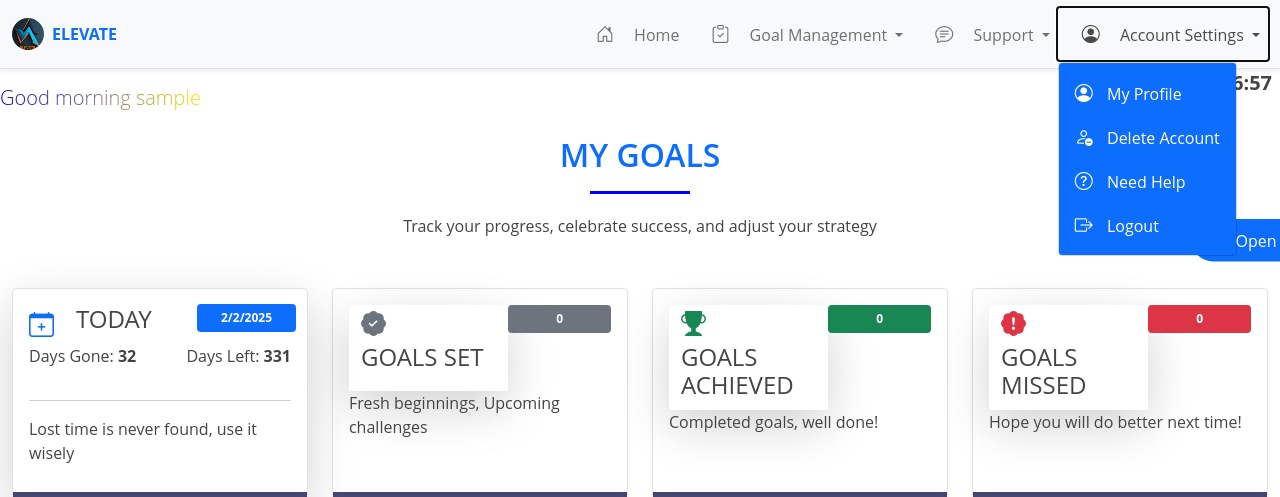
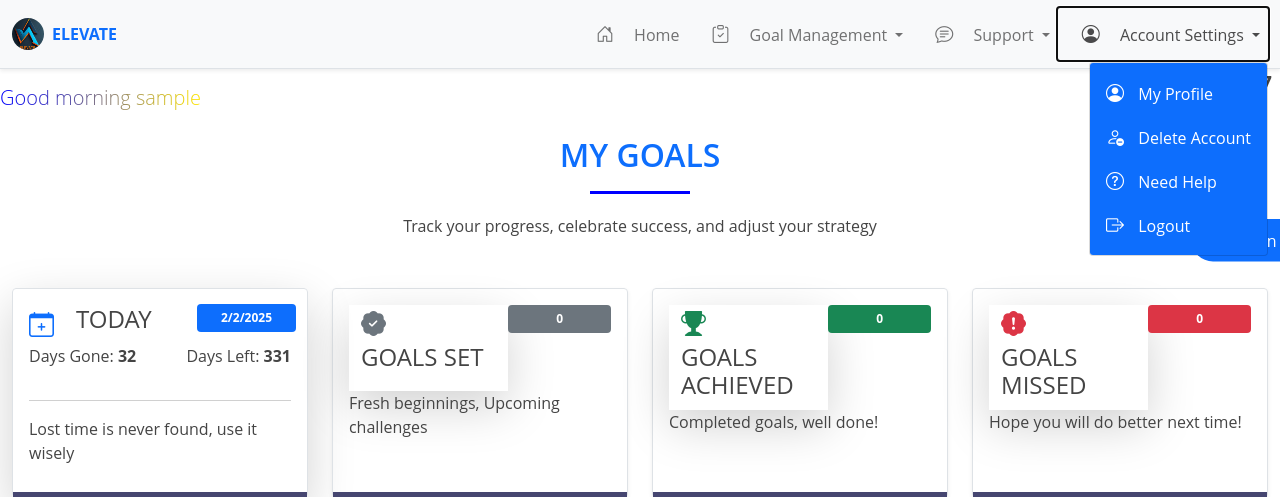
Before and after one commit to Anotida-Much/Elevate-goal-setting-and-tracking-, a PHP site: page /index.php in a window 1280 px wide, after a click on "Account Settings". Shown: the top 497 px of the page. Run offline with PHP 8.4, Linux system fonts and the light colour scheme; the visitor is signed in with stand-in values (Sample User, id 1); data that the repository does not hold is empty.

Commit message:
restored the demaged navbar

```diff
--- a/navbar.php
+++ b/navbar.php
@@ -1,4 +1,4 @@
-<nav class="navbar navbar-expand-lg navbar-light bg-light border-bottom shadow-sm lh-lg z-index-2000 mb-5">
+<nav class="navbar navbar-expand-lg navbar-light bg-light border-bottom shadow-sm lh-lg z-index-2000">
   <div class="container-fluid">
     <!-- Hamburger Menu Icon -->
     <button class="navbar-toggler" type="button" data-bs-toggle="offcanvas" data-bs-target="#navbarSupportedContent"
@@ -17,7 +17,6 @@
         <h5 class="offcanvas-title" id="navbarSupportedContentLabel">
           <img src="img/logo.jpg" class="mh-20 w-100" />
         </h5>
-        <button type="button" class="btn-close" data-bs-dismiss="offcanvas" aria-label="Close"></button>
       </div>
       <div class="offcanvas-body">
         <ul class="navbar-nav ms-auto my-2 mb-lg-0">
@@ -30,12 +29,12 @@
           <!-- Goal Management Dropdown -->
           <li class="nav-item dropdown my-2">
             <a class="nav-link dropdown-toggle" href="#" id="goalManagementDropdown" role="button"
-              data-bs-toggle="dropdown" aria-expanded="false">
+              data-bs-toggle="dropdown" aria-expanded="false" aria-label="Goal Management">
               <i class="m-3 bi bi-clipboard-check"></i> Goal Management
             </a>
-            <ul class="dropdown-menu" aria-labelledby="goalManagementDropdown">
+            <ul class="dropdown-menu dropdown-menu-end" aria-labelledby="goalManagementDropdown">
               <li>
-                <a class="dropdown-item" href="goal-setting.php">
+                <a class="dropdown-item" href="./goal-setting.php">
                   <i class="bi bi-calendar-plus"></i> Set Goal
                 </a>
               </li>
@@ -54,10 +53,10 @@
           <!-- Support Dropdown -->
           <li class="nav-item dropdown">
             <a class="nav-link dropdown-toggle" href="#" id="supportDropdown" role="button" data-bs-toggle="dropdown"
-              aria-expanded="false">
+              aria-expanded="false" aria-label="Support">
               <i class="m-3 bi bi-chat-text"></i> Support
             </a>
-            <ul class="dropdown-menu" aria-labelledby="supportDropdown">
+            <ul class="dropdown-menu dropdown-menu-end" aria-labelledby="supportDropdown">
               <li>
                 <a class="dropdown-item" href="#online-support">
                   <i class="bi bi-headset"></i> Online Support
@@ -78,12 +77,12 @@
           <!-- Account Settings Dropdown -->
           <li class="nav-item dropdown">
             <a class="nav-link dropdown-toggle" href="#" id="accountSettingsDropdown" role="button"
-              data-bs-toggle="dropdown" aria-expanded="false">
+              data-bs-toggle="dropdown" aria-expanded="false" aria-label="Account Settings">
               <i class="m-3 bi bi-person-circle"></i> Account Settings
             </a>
-            <ul class="dropdown-menu" aria-labelledby="accountSettingsDropdown">
+            <ul class="dropdown-menu dropdown-menu-end" aria-labelledby="accountSettingsDropdown">
               <li>
-                <a class="dropdown-item" href="users-profile.php">
+                <a class="dropdown-item" href="users-profile.html">
                   <i class="bi bi-person-circle"></i> My Profile
                 </a>
               </li>
@@ -93,20 +92,22 @@
                 </a>
               </li>
               <li>
-                <a class="dropdown-item" href="mailto:support@example.com">
+                <a class="dropdown-item" href="mailto:muchinhairiano@gmail.com">
                   <i class="bi bi-question-circle"></i> Need Help
                 </a>
               </li>
+
             </ul>
           </li>
           <li>
-            <a class="nav-link" href="#" id="logout-button">
+            <a class="nav-link logout-btn" href="#" id="logout-button1">
               <i class="m-3 bi bi-box-arrow-right"></i> Logout
             </a>
           </li>
         </ul>
       </div>
     </div>
+
 
     <!-- Horizontal Menu for Large Screens -->
     <div class="collapse navbar-collapse d-lg-block d-none" id="navbarSupportedContentHorizontal">
@@ -120,10 +121,10 @@
         <!-- Goal Management Dropdown -->
         <li class="nav-item dropdown">
           <a class="nav-link dropdown-toggle" href="#" id="goalManagementDropdownHorizontal" role="button"
-            data-bs-toggle="dropdown" aria-expanded="false">
+            data-bs-toggle="dropdown" aria-expanded="false" aria-label="Goal Management">
             <i class="m-3 bi bi-clipboard-check"></i> Goal Management
           </a>
-          <ul class="dropdown-menu" aria-labelledby="goalManagementDropdownHorizontal">
+          <ul class="dropdown-menu dropdown-menu-end" aria-labelledby="goalManagementDropdownHorizontal">
             <li>
               <a class="dropdown-item" href="goal-setting.php">
                 <i class="bi bi-calendar-plus"></i> Set Goal
@@ -144,10 +145,10 @@
         <!-- Support Dropdown -->
         <li class="nav-item dropdown">
           <a class="nav-link dropdown-toggle" href="#" id="supportDropdownHorizontal" role="button"
-            data-bs-toggle="dropdown" aria-expanded="false">
+            data-bs-toggle="dropdown" aria-expanded="false" aria-label="Support">
             <i class="m-3 bi bi-chat-text"></i> Support
           </a>
-          <ul class="dropdown-menu" aria-labelledby="supportDropdownHorizontal">
+          <ul class="dropdown-menu dropdown-menu-end" aria-labelledby="supportDropdownHorizontal">
             <!-- Dropdown items -->
             <li>
               <a class="dropdown-item" href="#online-support">
@@ -169,13 +170,13 @@
         <!-- Account Settings Dropdown -->
         <li class="nav-item dropdown">
           <a class="nav-link dropdown-toggle" href="#" id="accountSettingsDropdownHorizontal" role="button"
-            data-bs-toggle="dropdown" aria-expanded="false">
+            data-bs-toggle="dropdown" aria-expanded="false" aria-label="Account Settings">
             <i class="m-3 bi bi-person-circle"></i> Account Settings
           </a>
-          <ul class="dropdown-menu" aria-labelledby="accountSettingsDropdownHorizontal">
+          <ul class="dropdown-menu dropdown-menu-end" aria-labelledby="accountSettingsDropdownHorizontal">
             <!-- Dropdown items -->
             <li>
-              <a class="dropdown-item" href="users-profile.php">
+              <a class="dropdown-item" href="users-profile.html">
                 <i class="bi bi-person-circle"></i> My Profile
               </a>
             </li>
@@ -185,12 +186,12 @@
               </a>
             </li>
             <li>
-              <a class="dropdown-item" href="mailto:support@example.com">
+              <a class="dropdown-item" href="mailto:muchinhairiano@gmail.com">
                 <i class="bi bi-question-circle"></i> Need Help
               </a>
             </li>
             <li>
-              <a class="dropdown-item" href="#" id="logout-button">
+              <a class="dropdown-item logout-btn" href="#" id="logout-button2">
                 <i class="bi bi-box-arrow-right"></i> Logout
               </a>
             </li>
```
